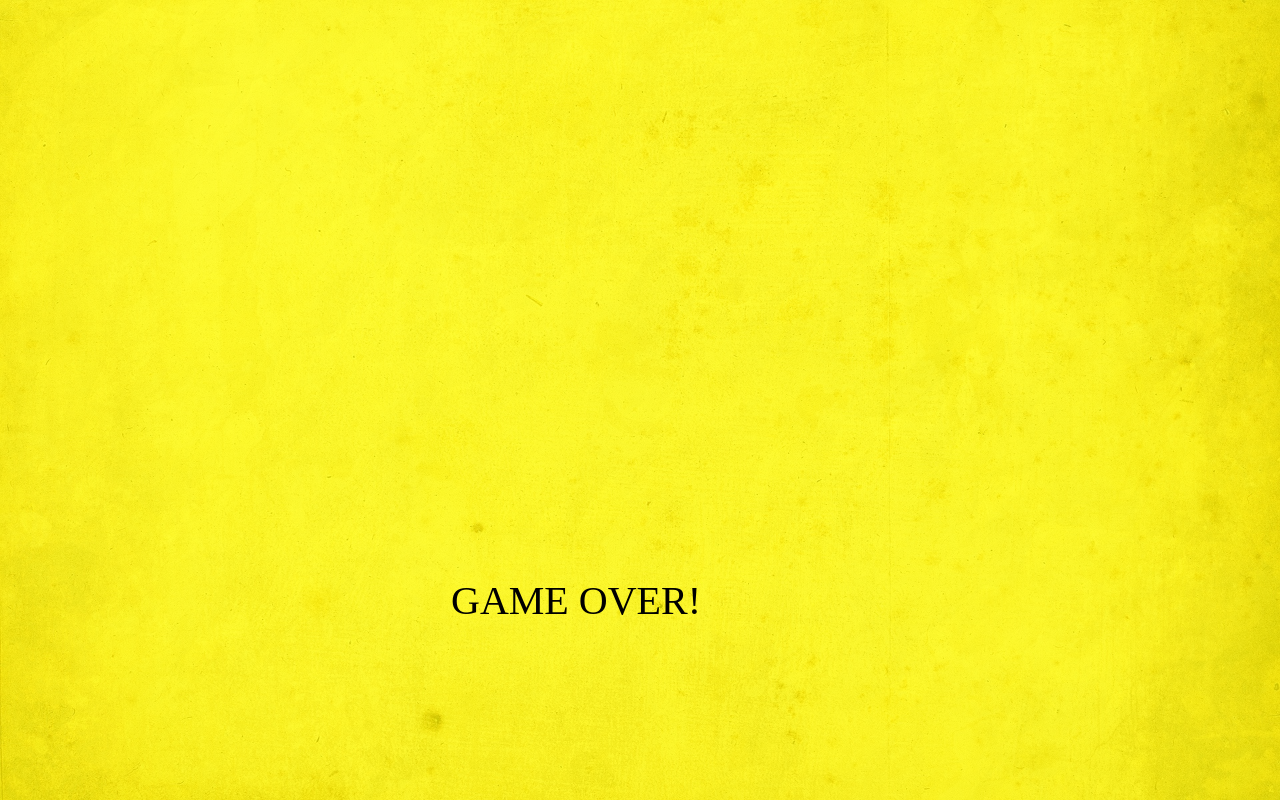
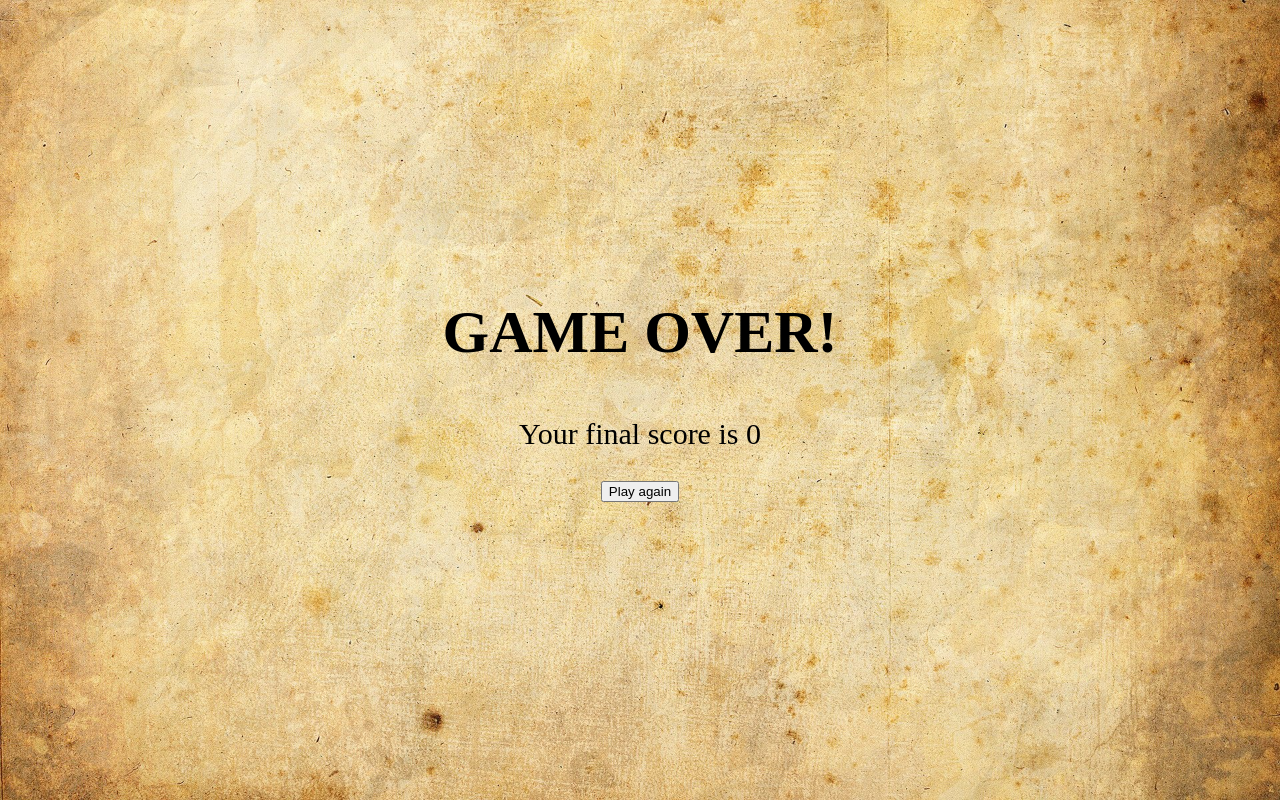
Before and after one commit to hardfi/Furry-Game-JavaScript, a website: page index.html in a window 1280 px wide. Drawn offline with Linux system fonts and the light colour scheme.

Commit message:
Adding game-over screen and styling

```diff
--- a/css/style.css
+++ /dev/null
@@ -1,81 +0,0 @@
-* {
-    box-sizing: border-box;
-}
-
-body {
-    margin: 0;
-    padding: 0;
-    background: url('../images/old.jpg') center center/cover fixed;
-}
-
-section#score {
-  width: 100%;
-}
-
-#board {
-  width: 640px;
-  height: 640px;
-  margin: 1em auto;
-}
-
-#board  > div {
-  border: 1px solid rgb(99, 122, 150);
-  float: left;
-  width: 64px;
-  height: 64px;
-}
-
-section#score div {
-  width: 10em;
-  height: 3em;
-  text-align: center;
-  padding: 0.5em;
-  background-color: rgba(214, 161, 0, 0.6);
-  border: 1px solid lightgray;
-  border-radius: 1px;
-  box-shadow: 1px 1px 5px 1px lightgray;
-  margin: 1em auto;
-}
-
-.furry {
-  background-image: url('../images/furry.png');
-  background-repeat: no-repeat;
-  background-size: cover;
-}
-
-.coin {
-  background-image: url('../images/coin.png');
-  background-repeat: no-repeat;
-  background-size: cover;
-}
-
-section#over {
-  position: fixed;
-  width: 100%;
-  height: 100%;
-  left: 0;
-  top: 0;
-  z-index: 1;
-  padding: 10px;
-  background-color: rgba(255, 255, 0, 0.75);
-}
-
-#over div {
-  font-size: 40px;
-  z-index: 2;
-  margin: 45% 35%;
-  white-space: nowrap;
-}
-
-section#over pre {
-  display: inline-block;
-  width: 100%;
-  text-align: center;
-  font-size: 10px;
-  font-weight: bolder;
-  color: brown;
-}
-
-.invisible {
-  display: none;
-}
--- a/index.html
+++ b/index.html
@@ -4,7 +4,7 @@
 <head>
     <meta charset="utf-8">
     <title>Javascript Furry game</title>
-    <link rel='stylesheet' href='css/style.css'>
+    <link rel='stylesheet' href='css/main.css'>
 
 </head>
 
@@ -125,7 +125,9 @@
 
   <section id='over' class='invisible'>
     <div class="gameover">
-      <p>GAME OVER!</p>
+      <h2>GAME OVER!</h2>
+      <p id="final_score"></p>
+      <input type="button" value="Play again" onClick="window.location.reload()">
     </div>
   </section>
 
--- a/js/out.js
+++ b/js/out.js
@@ -96,11 +96,9 @@ var Game = function() {
   // hitting the wall (or just getting out of the board makes the game end)
   this.gameOver = function() {
     if (this.furry.x < 0  || this.furry.x > 9 || this.furry.y < 0 || this.furry.y > 9) {
+      document.querySelector('#over').classList.remove('invisible');
+      document.getElementById('final_score').innerHTML = (`Your final score is ${this.score}`);
       clearInterval(this.idSetInterval);
-      document.querySelector('div.coin').classList.remove('coin');
-      document.querySelector('#board').classList.add('invisible');
-      document.querySelector('#score').classList.add('invisible');
-      document.querySelector('#over').classList.remove('invisible');
 
     }
   }
--- /dev/null
+++ b/scss/main.scss
@@ -0,0 +1,92 @@
+* {
+    box-sizing: border-box;
+}
+
+body {
+    margin: 0;
+    padding: 0;
+    background: url('../images/old.jpg') center center/cover fixed;
+}
+
+section#score {
+  width: 100%;
+}
+
+#board {
+  width: 640px;
+  height: 640px;
+  margin: 1em auto;
+}
+
+#board  > div {
+  border: 1px solid rgb(99, 122, 150);
+  float: left;
+  width: 64px;
+  height: 64px;
+}
+
+section#score div {
+  width: 10em;
+  height: 3em;
+  text-align: center;
+  padding: 0.5em;
+  background-color: rgba(214, 161, 0, 0.6);
+  border: 1px solid lightgray;
+  border-radius: 1px;
+  box-shadow: 1px 1px 5px 1px lightgray;
+  margin: 1em auto;
+}
+
+.furry {
+  background-image: url('../images/furry.png');
+  background-repeat: no-repeat;
+  background-size: cover;
+}
+
+.coin {
+  background-image: url('../images/coin.png');
+  background-repeat: no-repeat;
+  background-size: cover;
+}
+
+#over {
+  background: url('../images/old.jpg') center center/cover;
+  width: 100%;
+  min-height: 100vh;
+  position: absolute;
+  top: 0;
+  left: 0;
+  display: flex;
+  justify-content: center;
+  align-items: center;
+
+  &.invisible {
+    visibility: hidden;
+    opacity: 0;
+    position: fixed;
+  }
+
+  div {
+    white-space: nowrap;
+    text-align: center;
+
+    h2 {
+      font-size: 60px;
+      margin-top: 0;
+    }
+
+    p {
+      font-size: 30px;
+    }
+  }
+}
+
+
+// section#over pre {
+//   display: inline-block;
+//   width: 100%;
+//   text-align: center;
+//   font-size: 10px;
+//   font-weight: bolder;
+//   color: brown;
+// }
```
Also changed, not shown: package.json (+14 -27 lines), css/main.css (added), 1 other file.
